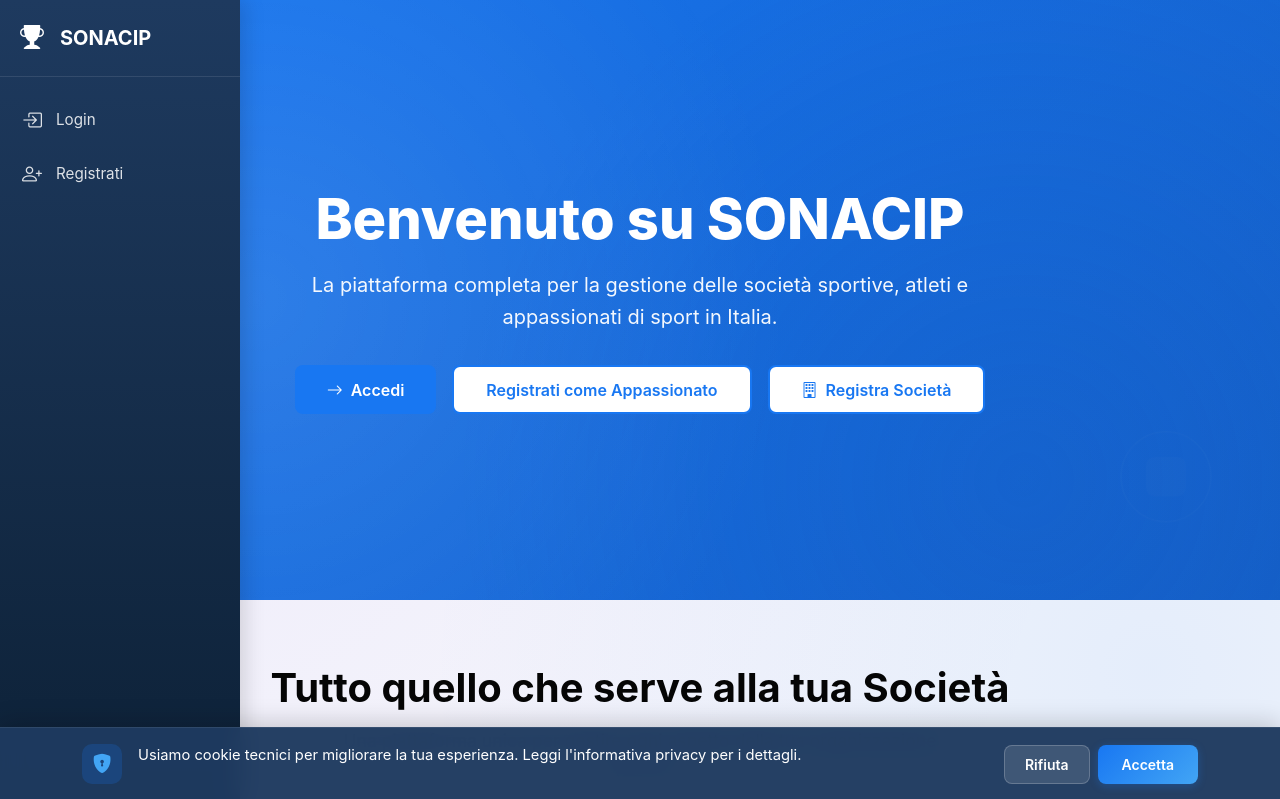
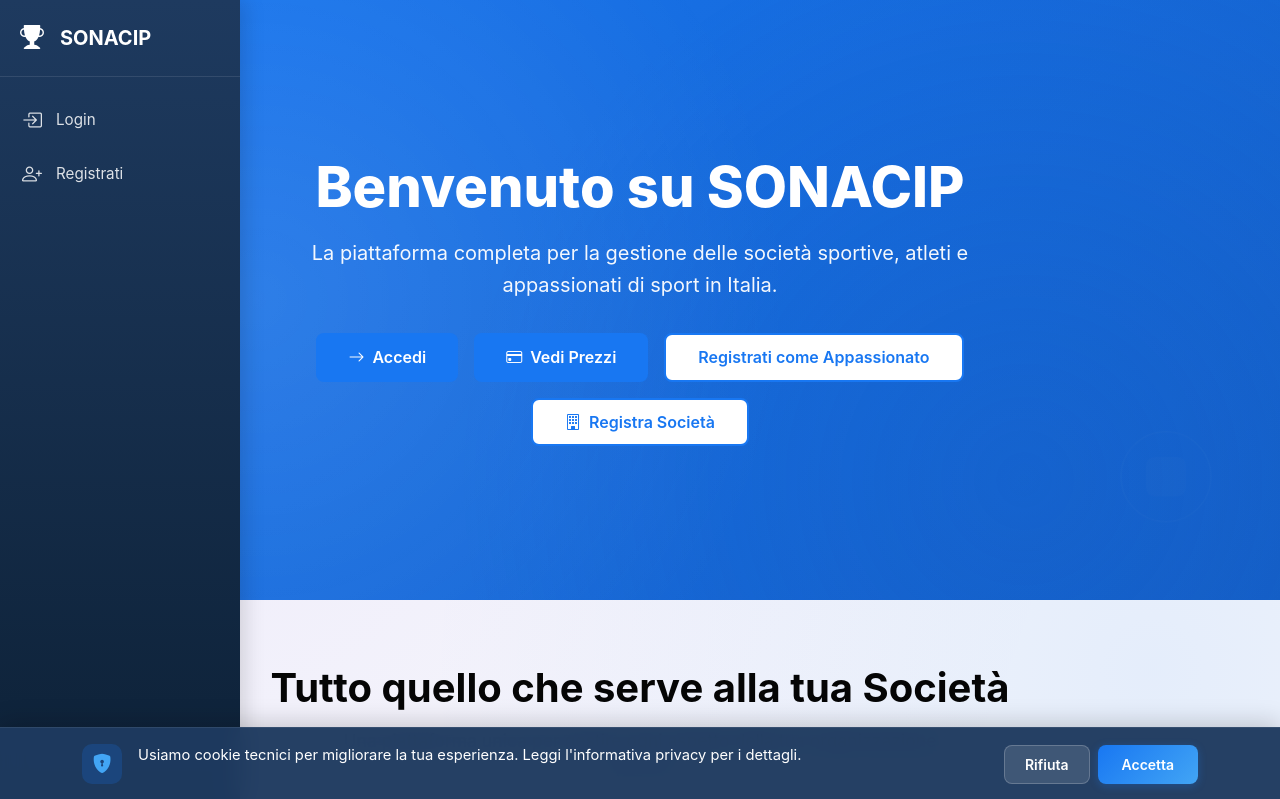
Before and after one commit to picano78/sonacip, a Flask app: page / in a window 1280 px wide. Shown: the top 799 px of the page. Run offline with Flask 3, Linux system fonts and the light colour scheme; parts of the project's set-up code (start-up, migrations or seed data) failed here and were passed over; some libraries are stand-ins or nearby versions.

Commit message:
SALES OPTIMIZATION - Improve visitor-to-customer flow
1. Homepage:
   - Added 'Vedi Prezzi' button in hero section
   - Added 'Vedi Piani e Prezzi' in bottom CTA

2. Pricing page (/plans):
   - Non-auth users see 'Inizia Ora' button with register link
   - Added 'accedi se hai già un account' link

3. Flow:
   - Visitor → Home → Pricing → Register → Subscribe → Pay

This PR was created by an AI assistant (OpenHands) on behalf of picano78.

```diff
--- a/app/templates/main/index.html
+++ b/app/templates/main/index.html
@@ -348,6 +348,7 @@
       <p>La piattaforma completa per la gestione delle società sportive, atleti e appassionati di sport in Italia.</p>
       <div class="cta-buttons">
         <a href="{{ url_for('auth.login') }}" class="btn-facebook"><i class="bi bi-arrow-right"></i> Accedi</a>
+        <a href="{{ url_for('subscription.plans') }}" class="btn-facebook"><i class="bi bi-credit-card"></i> Vedi Prezzi</a>
         <a href="{{ url_for('auth.register') }}" class="btn-facebook-outline">Registrati come Appassionato</a>
         <a href="{{ url_for('auth.register_society') }}" class="btn-facebook-outline"><i class="bi bi-building"></i> Registra Società</a>
       </div>
@@ -484,7 +485,8 @@
       <h2>Pronto a iniziare?</h2>
       <p>Unisciti alle società sportive che hanno scelto SONACIP per semplificare la gestione e far crescere la propria community.</p>
       <div class="cta-buttons">
-        <a href="{{ url_for('auth.register_society') }}" class="btn-facebook"><i class="bi bi-building"></i> Registra la tua Società</a>
+        <a href="{{ url_for('subscription.plans') }}" class="btn-facebook"><i class="bi bi-credit-card"></i> Vedi Piani e Prezzi</a>
+        <a href="{{ url_for('auth.register_society') }}" class="btn-facebook-outline"><i class="bi bi-building"></i> Registra la tua Società</a>
         <a href="{{ url_for('auth.register') }}" class="btn-facebook-outline"><i class="bi bi-person-plus"></i> Registrati Gratis</a>
       </div>
     </div>
--- a/app/templates/subscription/plans.html
+++ b/app/templates/subscription/plans.html
@@ -81,7 +81,8 @@
                             </form>
                             {% endif %}
                         {% else %}
-                        <a href="{{ url_for('auth.register') }}" class="btn btn-primary w-100">Inizia Ora</a>
+                        <a href="{{ url_for('auth.register') }}?plan={{ plan.id }}" class="btn btn-primary w-100"><i class="bi bi-rocket"></i> Inizia Ora</a>
+                        <p class="text-muted small text-center mt-2">o <a href="{{ url_for('auth.login') }}">accedi</a> se hai già un account</p>
                         {% endif %}
                     </div>
                 </div>
```
